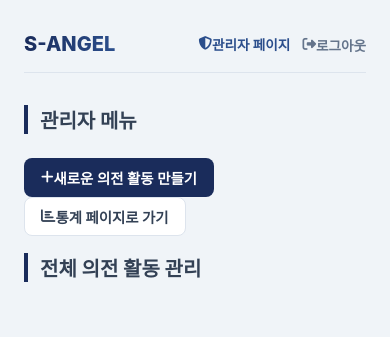
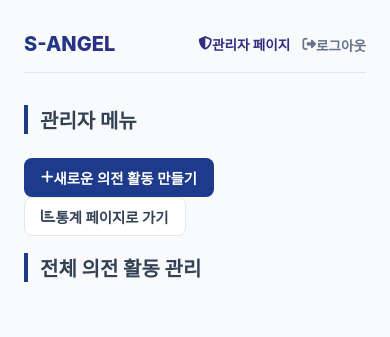
Before and after one commit to JungGyul/s-angel, a Django app: page /applications/ in a window 390 px wide. Shown: the top 337 px of the page. Run offline with Django 5.2, Linux system fonts and the light colour scheme; the visitor is signed in with stand-in values (Sample User, id 1); data that the repository does not hold is empty; parts of the project's set-up code (start-up, migrations or seed data) failed here and were passed over; some libraries are stand-ins or nearby versions.

Commit message:
Fix:모바일 환경개선 5차

```diff
--- a/s_angel/templates/applications/dashboard.html
+++ b/s_angel/templates/applications/dashboard.html
@@ -14,11 +14,13 @@
 <style>
     /* 네이비 테마 컬러 팔레트 */
     :root {
-        --navy-dark: #1A2C5B;
-        --navy-medium: #2B4E8C;
-        --blue-accent: #4A90E2;
-        --background-light: #F0F4F8;
-        --border-color: #DDE4ED;
+    --gradient-start: #1E3A8A; /* 더 진한 네이비 */
+    --gradient-end: #312E81;   /* 더 진한 다크 인디고 */
+    --navy-dark: #1E3A8A;
+    --navy-medium: #312E81;
+    --background-light: #F9FAFB;
+    --card-bg: #FFFFFF;
+    --border-color: #E5E7EB;
     --text-primary: #334155;
     --text-secondary: #64748B;
     --white-color: #FFFFFF;
@@ -50,7 +52,7 @@
     font-size: 1.75rem;
     font-weight: 800;
     text-decoration: none;
-    background-image: linear-gradient(to right, var(--navy-dark), var(--navy-medium));
+    background-image: linear-gradient(to right, var(--gradient-start), var(--gradient-end));
     -webkit-background-clip: text;
     background-clip: text;
     color: transparent;
@@ -61,9 +63,8 @@
     gap: 1.5rem;
 }
 .top-nav .nav-actions form {
-    margin: 0; /* form 태그의 불필요한 마진 제거 */
+    margin: 0;
 }
-/* a 태그와 button 태그에 완전히 동일한 스타일을 적용하여 정렬을 맞춤 */
 .top-nav .nav-actions a,
 .top-nav .nav-actions button {
     display: inline-flex;
@@ -76,16 +77,16 @@
     cursor: pointer;
     font-size: 1rem;
     transition: color 0.2s ease;
-    padding: 0; /* 버튼의 기본 패딩 제거 */
-    margin: 0; /* 버튼의 기본 마진 제거 */
-    font-family: inherit; /* body의 폰트를 상속받도록 */
+    padding: 0;
+    margin: 0;
+    font-family: inherit;
 }
 .top-nav .nav-actions a:hover,
 .top-nav .nav-actions button:hover {
-    color: var(--navy-dark);
+    color: var(--text-dark);
 }
 .top-nav .nav-actions a.admin-link {
-    color: var(--navy-medium);
+    color: var(--gradient-end);
     font-weight: 700;
 }
 
```
Also changed, not shown: s_angel/templates/applications/admin_page.html (+9 -6 lines). Lines whose indentation alone changed are shown as unchanged.
